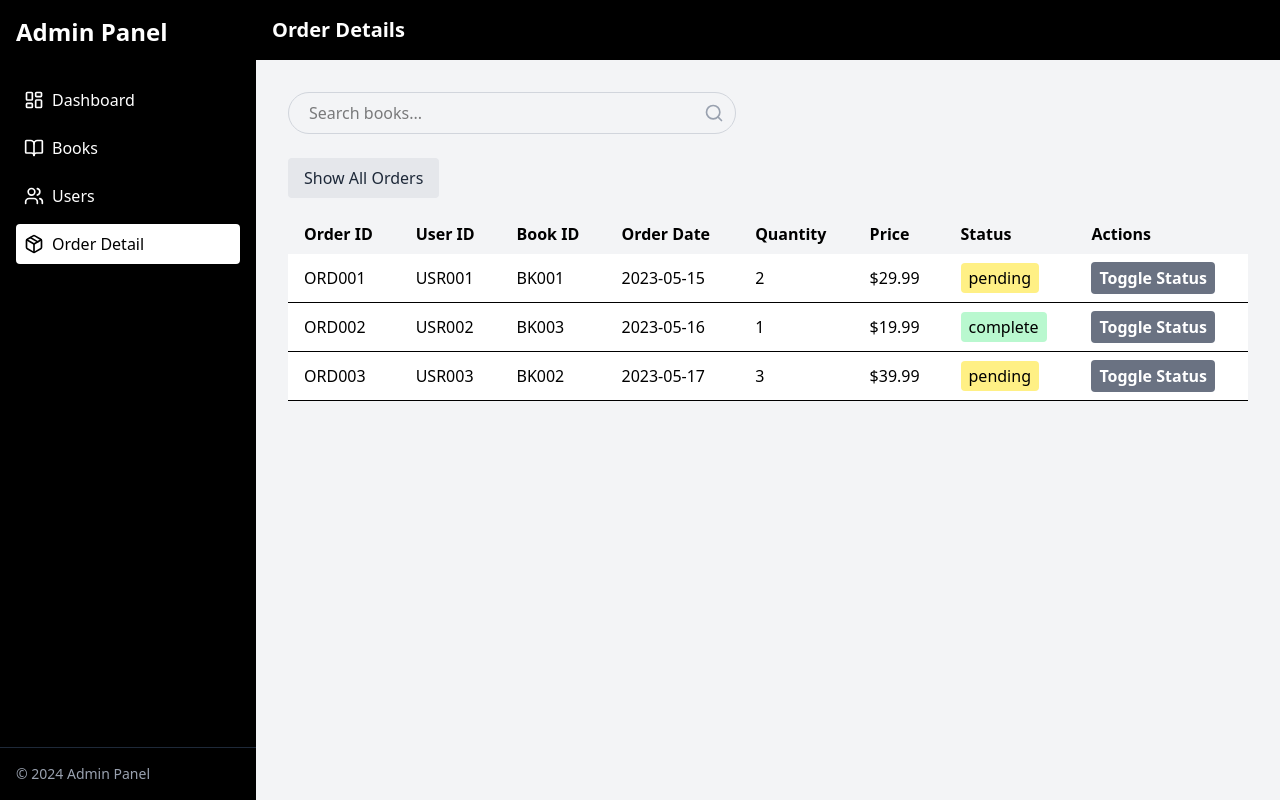
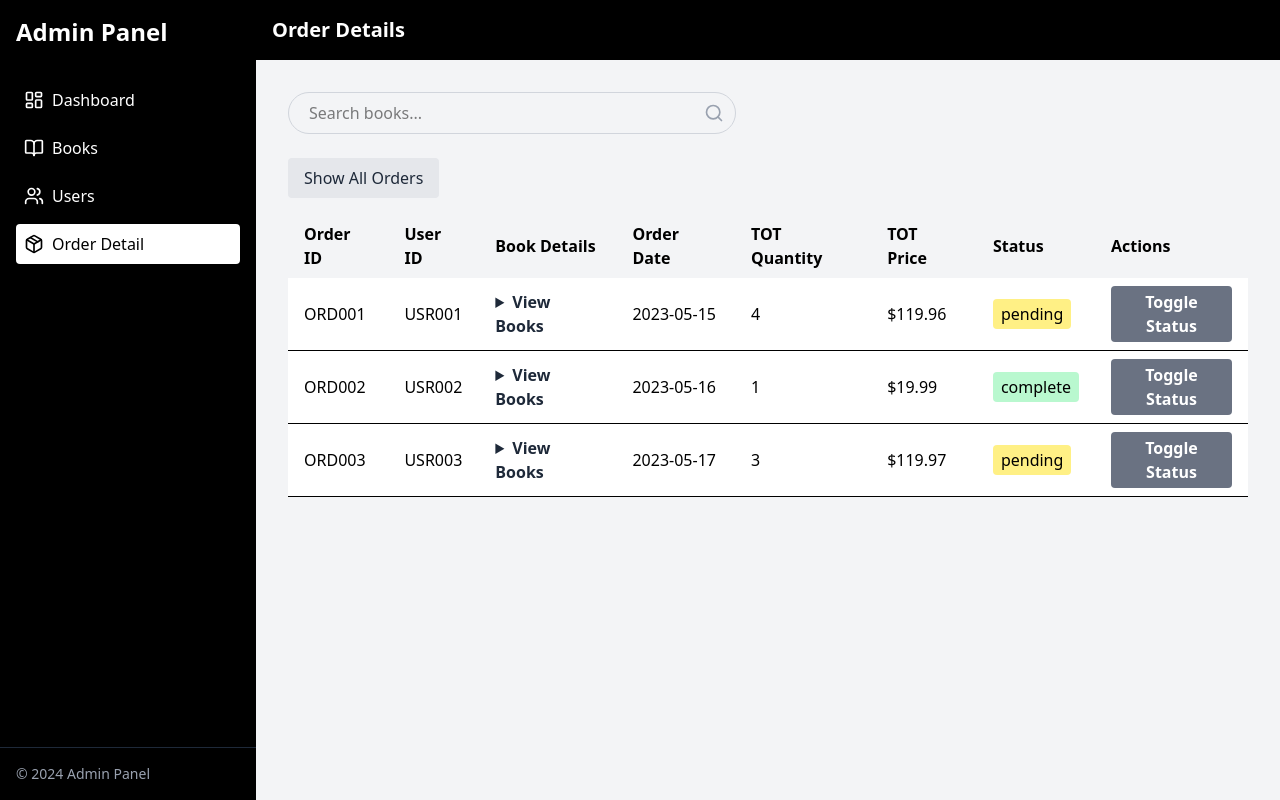
Before and after one commit to chathurasandaruwan/Book-Store-Admin-Panel-React, a React (Vite) app: page /orders in a window 1280 px wide. Built offline with nearby package versions, Linux system fonts and the light colour scheme.

Commit message:
update order page as match backend

```diff
--- a/src/Slices/OrderSlice.ts
+++ b/src/Slices/OrderSlice.ts
@@ -5,30 +5,31 @@ const initialState : Order[] = [
     {
         orderId: "ORD001",
         userId: "USR001",
-        bookId: "BK001",
         orderDate: "2023-05-15",
-        quantity: 2,
-        price: 29.99,
         status: "pending",
+        books: [
+            { bookId: "BK001", quantity: 2, price: 29.99 },
+            { bookId: "BK002", quantity: 2, price: 29.99 }
+        ]
     },
     {
         orderId: "ORD002",
         userId: "USR002",
-        bookId: "BK003",
         orderDate: "2023-05-16",
-        quantity: 1,
-        price: 19.99,
         status: "complete",
+        books: [
+            { bookId: "BK003", quantity: 1, price: 19.99 }
+        ]
     },
     {
         orderId: "ORD003",
         userId: "USR003",
-        bookId: "BK002",
         orderDate: "2023-05-17",
-        quantity: 3,
-        price: 39.99,
         status: "pending",
-    },
+        books: [
+            { bookId: "BK002", quantity: 3, price: 39.99 }
+        ]
+    }
 ];
 
 const OrderSlice = createSlice({
--- a/src/pages/Orders.tsx
+++ b/src/pages/Orders.tsx
@@ -35,10 +35,10 @@ export function Orders() {
                     <tr>
                         <th className="px-4 py-2 text-left">Order ID</th>
                         <th className="px-4 py-2 text-left">User ID</th>
-                        <th className="px-4 py-2 text-left">Book ID</th>
+                        <th className="px-4 py-2 text-left">Book Details</th>
                         <th className="px-4 py-2 text-left">Order Date</th>
-                        <th className="px-4 py-2 text-left">Quantity</th>
-                        <th className="px-4 py-2 text-left">Price</th>
+                        <th className="px-4 py-2 text-left">TOT Quantity</th>
+                        <th className="px-4 py-2 text-left">TOT Price</th>
                         <th className="px-4 py-2 text-left">Status</th>
                         <th className="px-4 py-2 text-left">Actions</th>
                     </tr>
@@ -48,10 +48,33 @@ export function Orders() {
                         <tr key={order.orderId} className="border-b">
                             <td className="px-4 py-2">{order.orderId}</td>
                             <td className="px-4 py-2">{order.userId}</td>
-                            <td className="px-4 py-2">{order.bookId}</td>
+                            <td className="px-4 py-2">
+                                {/*{order.books.map((book, index) => (
+                                    <div key={index}>
+                                        <p>Book ID: {book.bookId}</p>
+                                        <p>Quantity: {book.quantity}</p>
+                                        <p>Price: ${book.price.toFixed(2)}</p>
+                                    </div>
+                                ))}*/}
+                                <details className="cursor-pointer">
+                                    <summary className="font-semibold text-gray-800">View Books</summary>
+                                    <div className="mt-2 p-2 border rounded bg-gray-100">
+                                        {order.books.map((book, index) => (
+                                            <div key={index} className="mb-2">
+                                                <p><strong>Book ID:</strong> {book.bookId}</p>
+                                                <p><strong>Quantity:</strong> {book.quantity}</p>
+                                                <p><strong>Price:</strong> ${book.price.toFixed(2)}</p>
+                                            </div>
+                                        ))}
+                                    </div>
+                                </details>
+                            </td>
+
                             <td className="px-4 py-2">{order.orderDate}</td>
-                            <td className="px-4 py-2">{order.quantity}</td>
-                            <td className="px-4 py-2">${order.price.toFixed(2)}</td>
+                            <td className="px-4 py-2">
+                                {order.books.reduce((total, book) => total + book.quantity, 0)}
+                            </td>
+                            <td className="px-4 py-2">${order.books.reduce((total, book) => total + book.price * book.quantity, 0).toFixed(2)}</td>
                             <td className="px-4 py-2">
                   <span
                       className={`px-2 py-1 rounded ${order.status === "pending" ? "bg-yellow-200" : "bg-green-200"}`}
```
